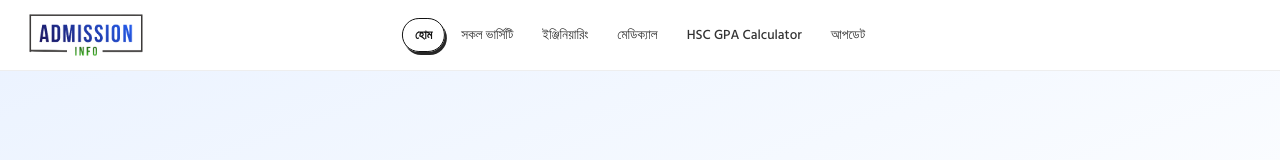
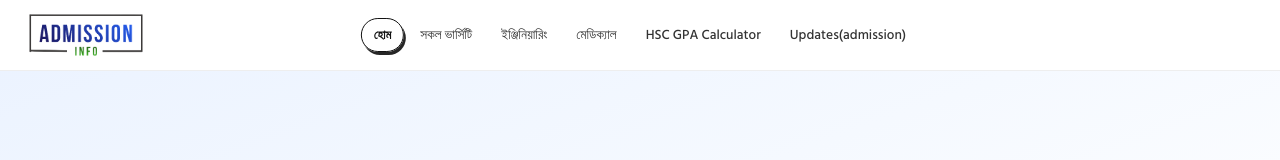
Before and after one commit to nishat-jihad/Admission-info, a Next.js app in the folder chance-hobe-ki/: page / in a window 1280 px wide. Shown: the top 160 px of the page. Built offline with nearby package versions, Linux system fonts and the light colour scheme.

Commit message:
Update Navbar.js

```diff
--- a/chance-hobe-ki/src/components/Navbar.js
+++ b/chance-hobe-ki/src/components/Navbar.js
@@ -82,7 +82,7 @@ function NavbarInner() {
           className={pathname === "/updates" ? "active" : ""}
           onClick={() => setOpen(false)}
         >
-          আপডেট
+          Updates(admission)
         </Link>
       </nav>
     </header>
```
